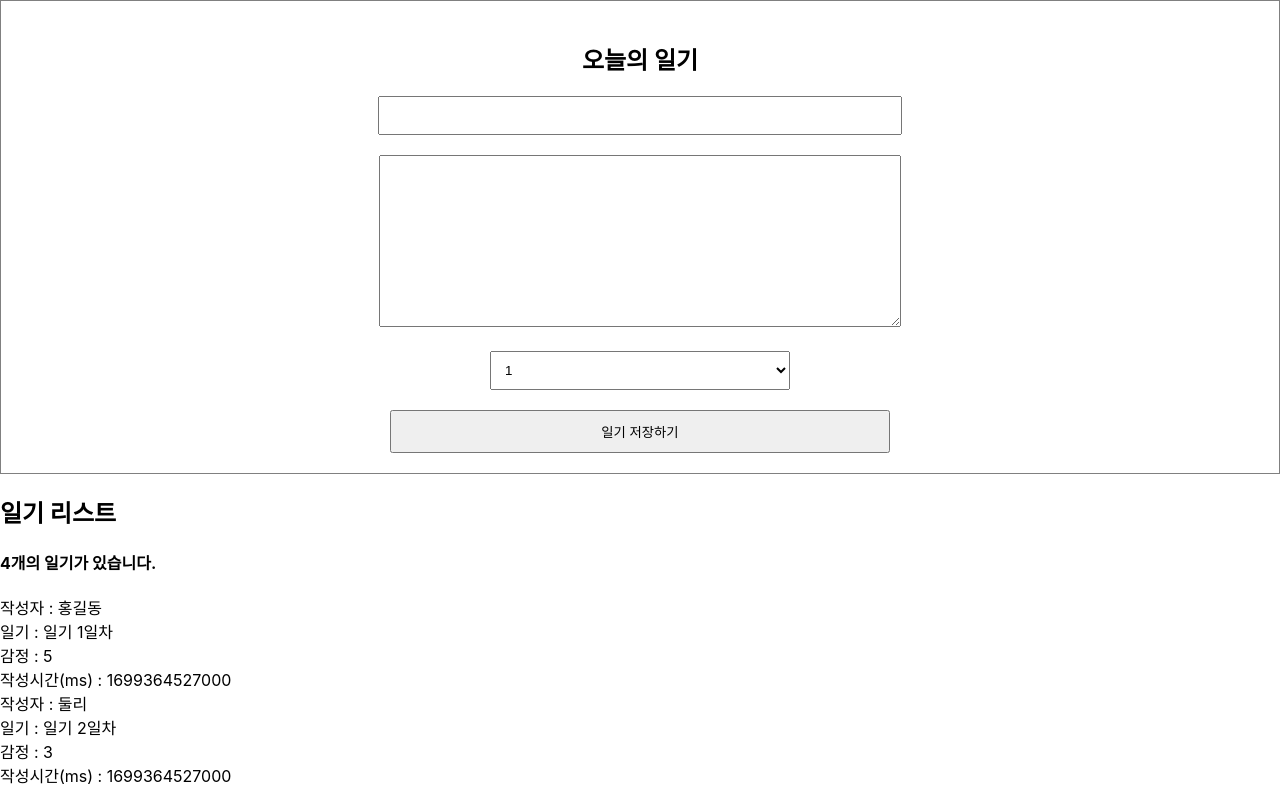
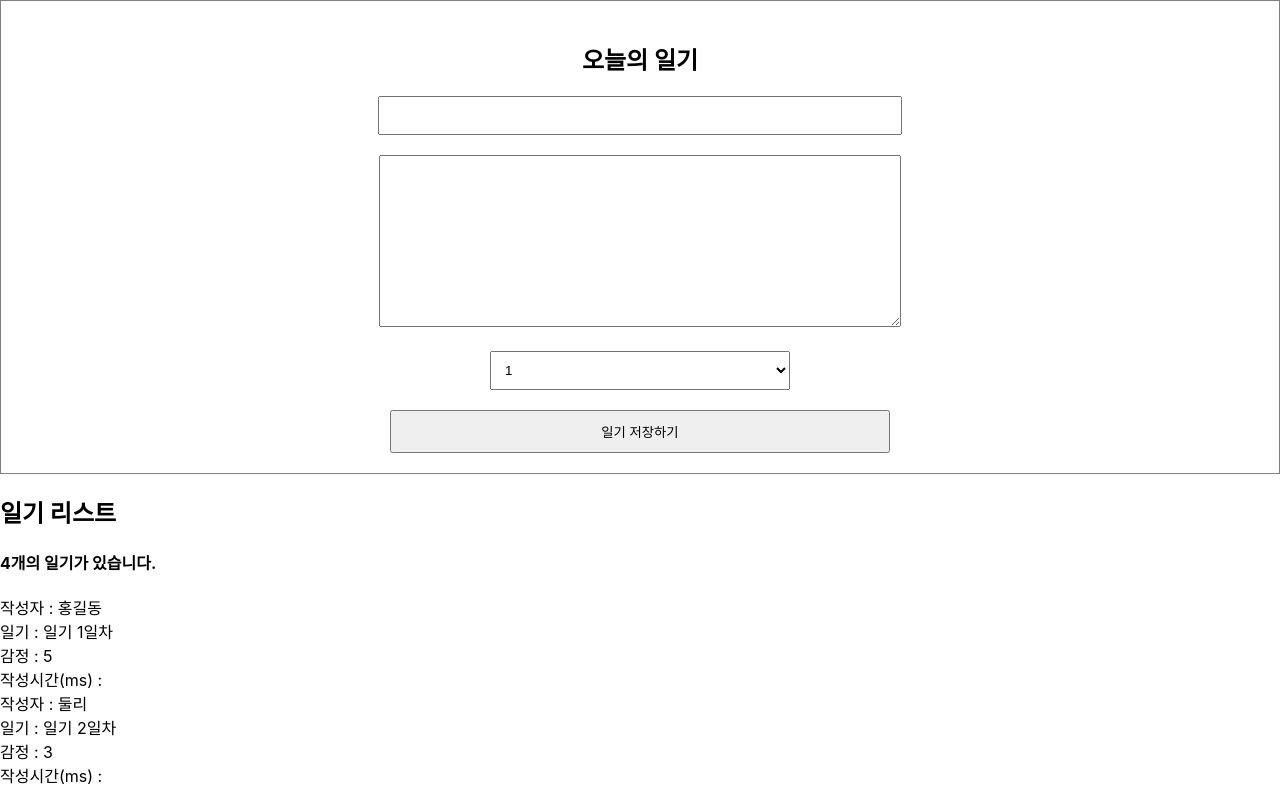
Before and after one commit to origin1508/simple-diary, a React (Create React App) app: page / in a window 1280 px wide. Shown: the top 790 px of the page. Built offline with nearby package versions, Linux system fonts and the light colour scheme.

Commit message:
fix: dummyList type에 맞춰 수정

```diff
--- a/src/App.tsx
+++ b/src/App.tsx
@@ -8,28 +8,28 @@ const dummyList = [
     author: "홍길동",
     content: "일기 1일차",
     emotion: 5,
-    created_date: new Date().getTime(),
+    createdDate: new Date().getTime(),
   },
   {
     id: 2,
     author: "둘리",
     content: "일기 2일차",
     emotion: 3,
-    created_date: new Date().getTime(),
+    createdDate: new Date().getTime(),
   },
   {
     id: 3,
     author: "철수",
     content: "일기 3일차",
     emotion: 2,
-    created_date: new Date().getTime(),
+    createdDate: new Date().getTime(),
   },
   {
     id: 4,
     author: "영희",
     content: "일기 4일차",
     emotion: 1,
-    created_date: new Date().getTime(),
+    createdDate: new Date().getTime(),
   },
 ];
 
```
